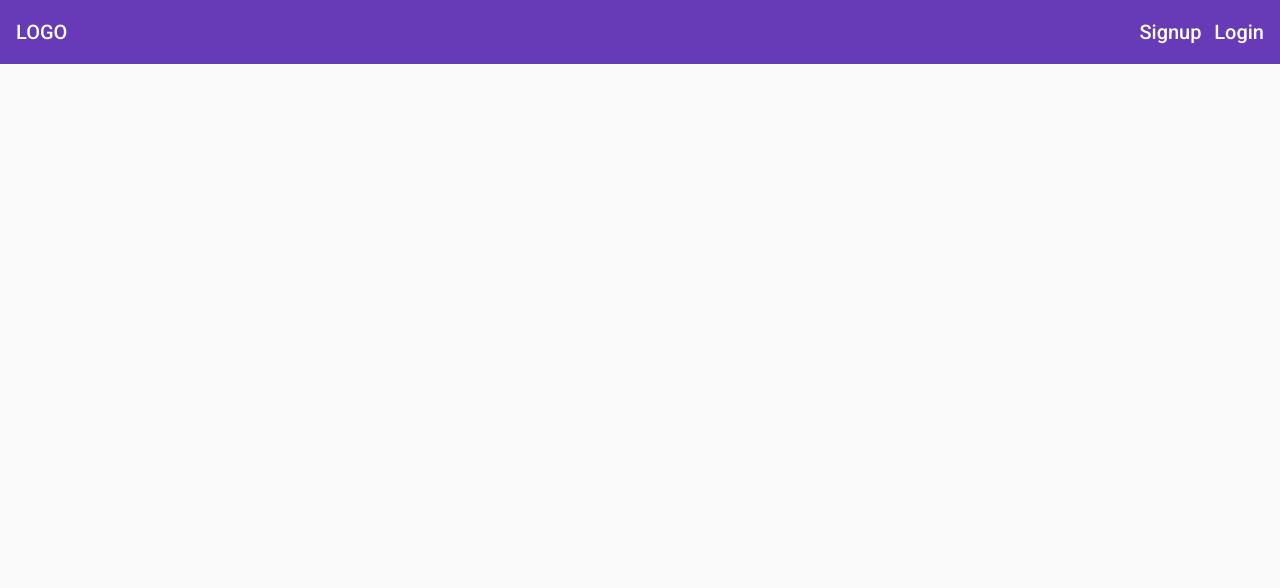
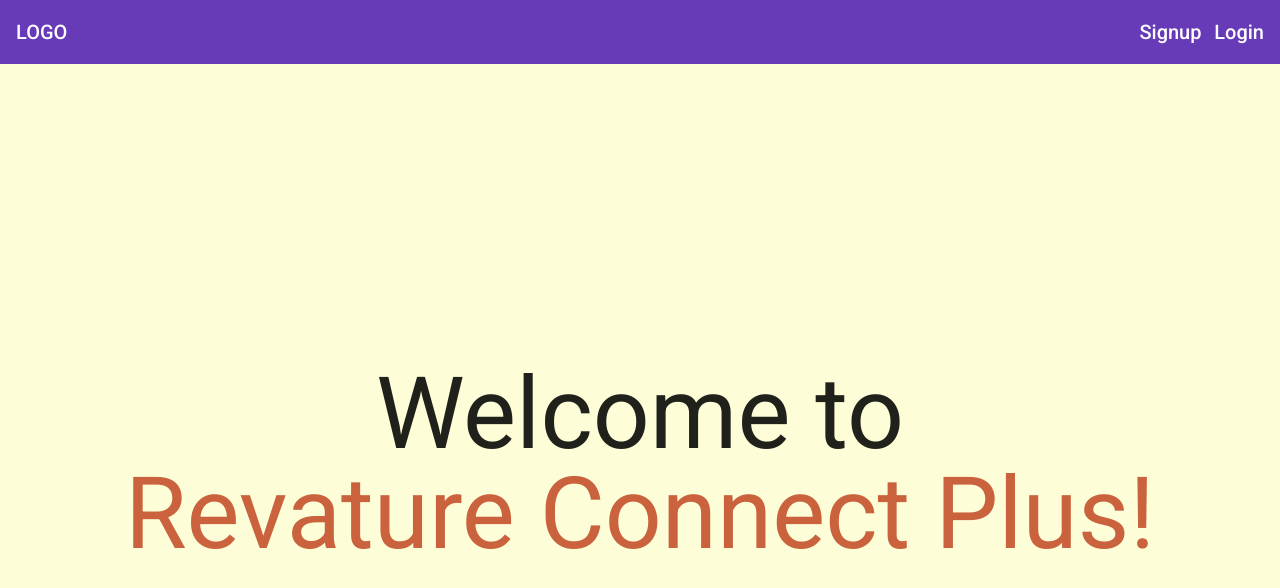
Before and after one commit to jbarthelmess/RevatureConnectPlusFrontEnd, an Angular app: page / in a window 1280 px wide. Shown: the top 588 px of the page. Built offline with nearby package versions, Linux system fonts and the light colour scheme.

Commit message:
Welcome component made for the welcome screen.

```diff
--- a/src/app/app-routing.module.ts
+++ b/src/app/app-routing.module.ts
@@ -2,10 +2,12 @@
 import { RouterModule, Routes } from '@angular/router';
 import { LoginComponent } from './auth/login/login.component';
 import { SignupComponent } from './auth/signup/signup.component';
+import { WelcomeComponent } from './welcome/welcome.component';
 
 const routes: Routes = [
   {path: 'signup', component: SignupComponent},
-  {path: 'login', component: LoginComponent}
+  {path: 'login', component: LoginComponent},
+  {path: '', component: WelcomeComponent}
 ];
 
 @NgModule({
--- a/src/app/app.component.css
+++ b/src/app/app.component.css
@@ -1,8 +1,15 @@
-mat-sidenav-container, mat-sidenav-content, mat-sidenav{
-  height: 100%;
+mat-sidenav-container,
+mat-sidenav-content,
+mat-sidenav {
+    height: 100%;
+    overflow: hidden;
 }
 
 mat-sidenav {
-  width: 30vw;
-  min-width: 150px;
+    width: 30vw;
+    min-width: 150px;
 }
+
+main {
+    height: 100%;
+}
--- a/src/app/app.module.ts
+++ b/src/app/app.module.ts
@@ -13,6 +13,7 @@
 import { LoginComponent } from './auth/login/login.component';
 import { HeaderComponent } from './navigation/header/header.component';
 import { SidenavComponent } from './navigation/sidenav/sidenav.component';
+import { WelcomeComponent } from './welcome/welcome.component';
 
 @NgModule({
   declarations: [
@@ -21,7 +22,8 @@
     SignupComponent,
     LoginComponent,
     HeaderComponent,
-    SidenavComponent
+    SidenavComponent,
+    WelcomeComponent
   ],
   imports: [
     BrowserModule,
--- /dev/null
+++ b/src/app/welcome/welcome.component.css
@@ -0,0 +1,18 @@
+div {
+    background-color: rgb(253, 253, 216);
+}
+
+.main-div {
+    height: 100%;
+    overflow: hidden;
+}
+
+header {
+    font-size: 100px;
+    line-height: 100px;
+    text-align: center;
+}
+
+.rev {
+    color: rgb(201, 98, 61);
+}
--- /dev/null
+++ b/src/app/welcome/welcome.component.html
@@ -0,0 +1,4 @@
+<div fxLayout fxLayoutAlign="center center" class="main-div">
+
+    <header>Welcome to <br><a class="rev">Revature Connect Plus!</a></header>
+</div>
--- /dev/null
+++ b/src/app/welcome/welcome.component.ts
@@ -0,0 +1,15 @@
+import { Component, OnInit } from '@angular/core';
+
+@Component({
+  selector: 'app-welcome',
+  templateUrl: './welcome.component.html',
+  styleUrls: ['./welcome.component.css']
+})
+export class WelcomeComponent implements OnInit {
+
+  constructor() { }
+
+  ngOnInit(): void {
+  }
+
+}
```
Also changed, not shown: src/app/app.component.html (+4 -7 lines), src/app/material.module.ts (+5 -3 lines), 2 other files (tests, documents, lock files or other folders).
